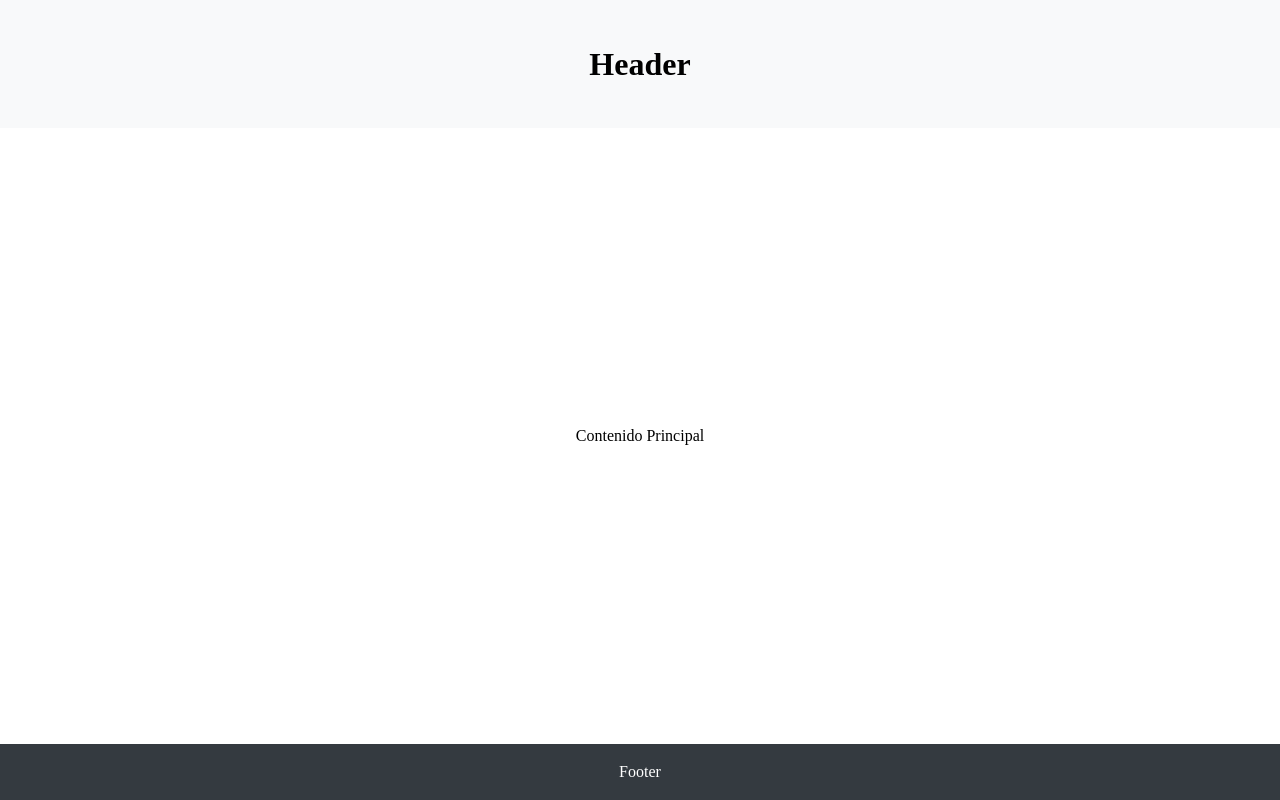
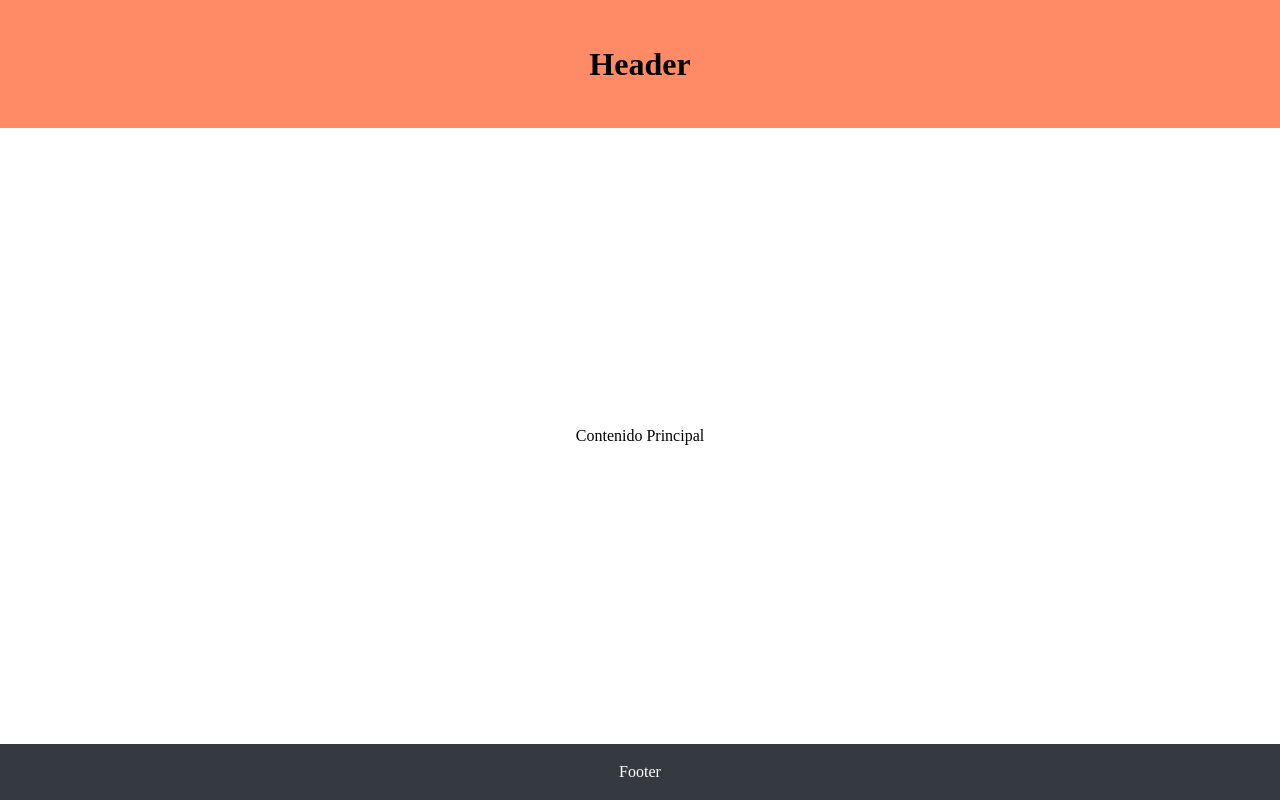
Before and after one commit to SlytherinEC/prototipo-figma, a Svelte app: page / in a window 1280 px wide. Built offline with nearby package versions, Linux system fonts and the light colour scheme.

Commit message:
cambiado el color de fondo y añadia sombra al Header

```diff
--- a/src/components/Header.svelte
+++ b/src/components/Header.svelte
@@ -6,11 +6,12 @@
     header {
       height: 16%;
       width: 100%;
-      background-color: #f8f9fa; /* Cambia a tu color preferido */
+      background-color: #FF8A66; /* Cambia a tu color preferido */
       display: flex;
       align-items: center;
       justify-content: center;
       text-align: center;
+      box-shadow: 0px 4px 6px rgba(255, 138, 102, 0.5); /* Sombra */
     }
   </style>
 
```
